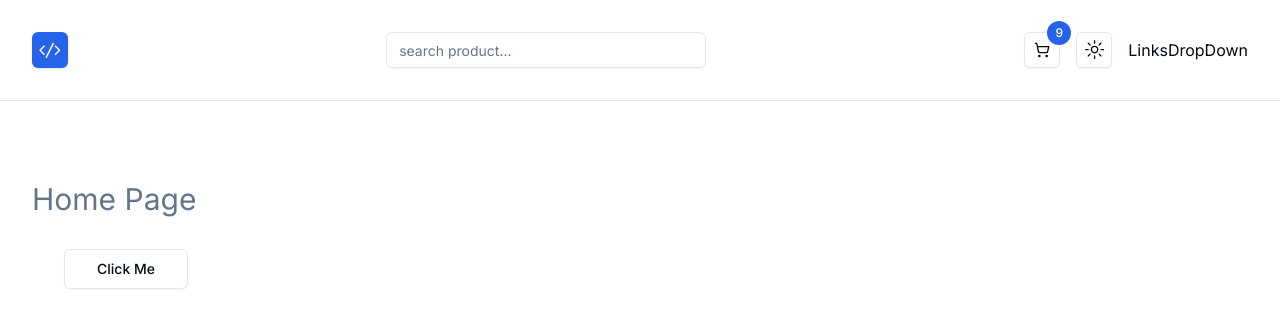
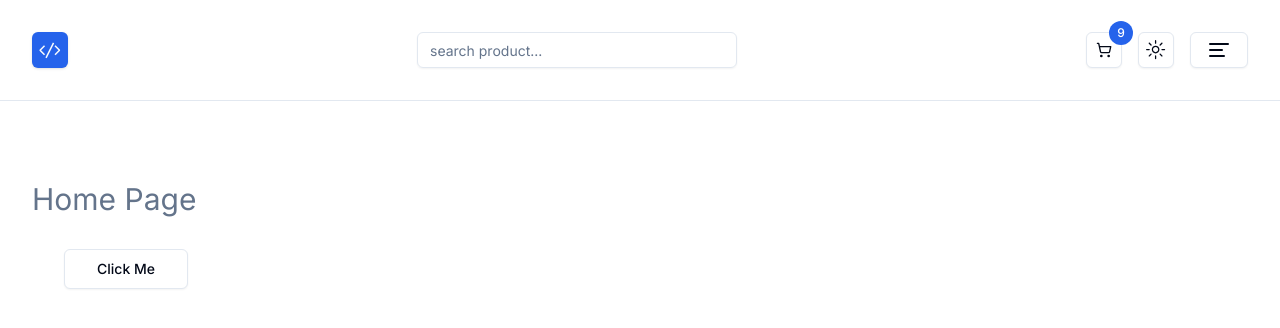
Before and after one commit to Diwaskarki96/MarketMate, a Next.js app: page / in a window 1280 px wide. Shown: the top 328 px of the page. Built offline with nearby package versions, Linux system fonts and the light colour scheme.

Commit message:
dropdown

```diff
--- a/components/navbar/LinksDropDown.tsx
+++ b/components/navbar/LinksDropDown.tsx
@@ -1,7 +1,37 @@
 import React from "react";
+import {
+  DropdownMenu,
+  DropdownMenuContent,
+  DropdownMenuItem,
+  DropdownMenuTrigger,
+  DropdownMenuSeparator,
+} from "@/components/ui/dropdown-menu";
+import { LuAlignLeft } from "react-icons/lu";
+import Link from "next/link";
+import { Button } from "../ui/button";
+import { links } from "@/utils/links";
 
 const LinksDropDown = () => {
-  return <div>LinksDropDown</div>;
+  return (
+    <DropdownMenu>
+      <DropdownMenuTrigger asChild>
+        <Button variant={"outline"} className="flex gap-4 max-w-[100px]">
+          <LuAlignLeft style={{ width: "1.5rem", height: "1.5rem" }} />
+        </Button>
+      </DropdownMenuTrigger>
+      <DropdownMenuContent align="start" className="w-40 " sideOffset={10}>
+        {links.map((link) => {
+          return (
+            <DropdownMenuItem key={link.href}>
+              <Link className="capitalize w-full" href={link.href}>
+                {link.label}
+              </Link>
+            </DropdownMenuItem>
+          );
+        })}
+      </DropdownMenuContent>
+    </DropdownMenu>
+  );
 };
 
 export default LinksDropDown;
--- /dev/null
+++ b/utils/links.ts
@@ -0,0 +1,13 @@
+type NavLink = {
+  href: string;
+  label: string;
+};
+
+export const links: NavLink[] = [
+  { href: "/", label: "home" },
+  { href: "/about", label: "about" },
+  { href: "/products", label: "products" },
+  { href: "/favorites", label: "favorites" },
+  { href: "/cart", label: "cart" },
+  { href: "/orders", label: "orders" },
+];
```
